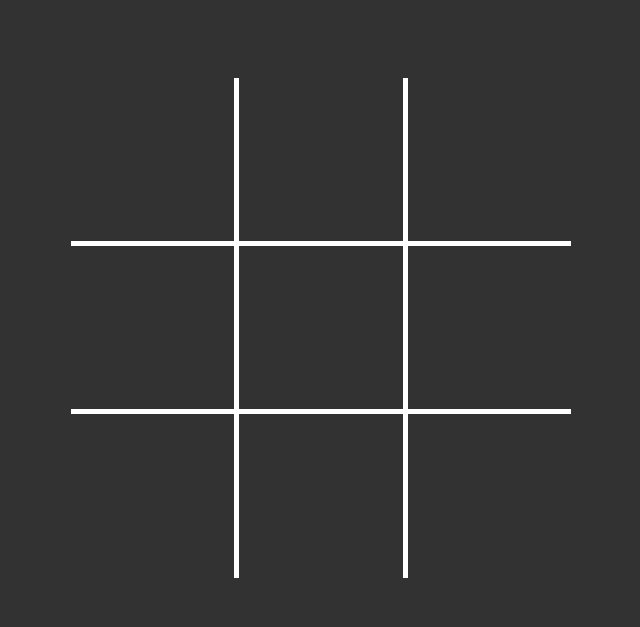
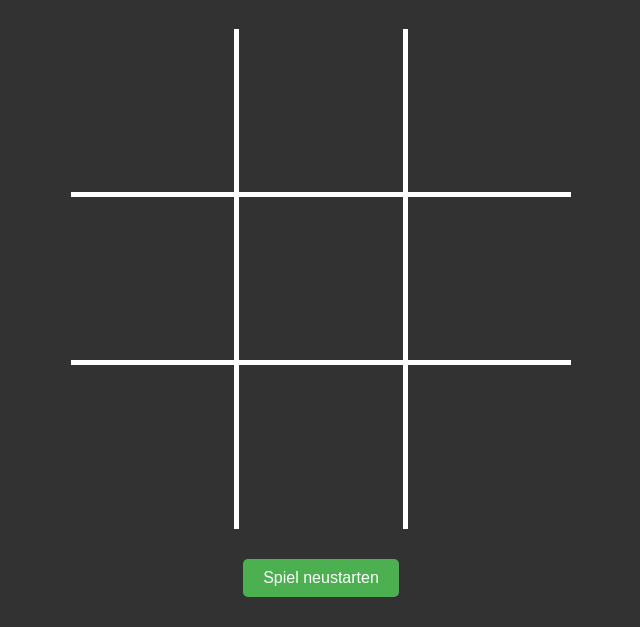
Before and after one commit to Mvstafa34/Tic-Tac-Toe, a plain HTML site: page index.html in a window 1280 px wide. Shown: the part 173-800 px from the top of the page, without its empty margins (319-959 px from the left). Drawn offline with Linux system fonts and the light colour scheme.

Commit message:
restart button

```diff
--- a/index.html
+++ b/index.html
@@ -10,5 +10,6 @@
 <body onload="init()">
     <h1>Tic Tac Toe</h1>
     <div id="content"></div>
+    <button onclick="restartGame()">Spiel neustarten</button>
 </body>
 </html>
--- a/script.js
+++ b/script.js
@@ -57,6 +57,23 @@ function generateSymbolHTML(symbol) {
         return '';
     }
 }
+
+
+function restartGame() {
+    fields = [
+        null,
+        null,
+        null,
+        null,
+        null,
+        null,
+        null,
+        null,
+        null
+    ];
+    render();
+}
+
 
 function handleClick(index) {
     if (gameEnded) {
--- a/style.css
+++ b/style.css
@@ -15,9 +15,9 @@ table {
     border-collapse: collapse;
     width: 500px;
     height: 500px;
-    border: 0
-        /* Weiße Border mit 5px Dicke für die Tabelle */
-        border-spacing: 0;
+    border: 0;
+    /* Weiße Border mit 5px Dicke für die Tabelle */
+    border-spacing: 0;
     /* Um sicherzustellen, dass die Trennlinien nur innerhalb der Tabelle sind */
 }
 
@@ -71,8 +71,25 @@ table tr:last-child td {
 table tr td:last-child {
     border-right: 0;
 }
+
 .winning-line {
     position: absolute;
     background-color: white;
     z-index: 1;
 }
+
+button {
+    margin: auto 0;
+    background-color: #4CAF50; /* Hintergrundfarbe des Buttons */
+    color: white;
+    padding: 10px 20px; /* Innenabstand des Buttons */
+    font-size: 16px;
+    border: none;
+    border-radius: 5px; /* abgerundete Ecken */
+    cursor: pointer;
+    transition: background-color 0.3s; /* fließender Übergang bei Hover */
+}
+
+button:hover {
+    background-color: #45a049; /* Hintergrundfarbe ändern, wenn der Mauszeiger über dem Button schwebt */
+}
```
